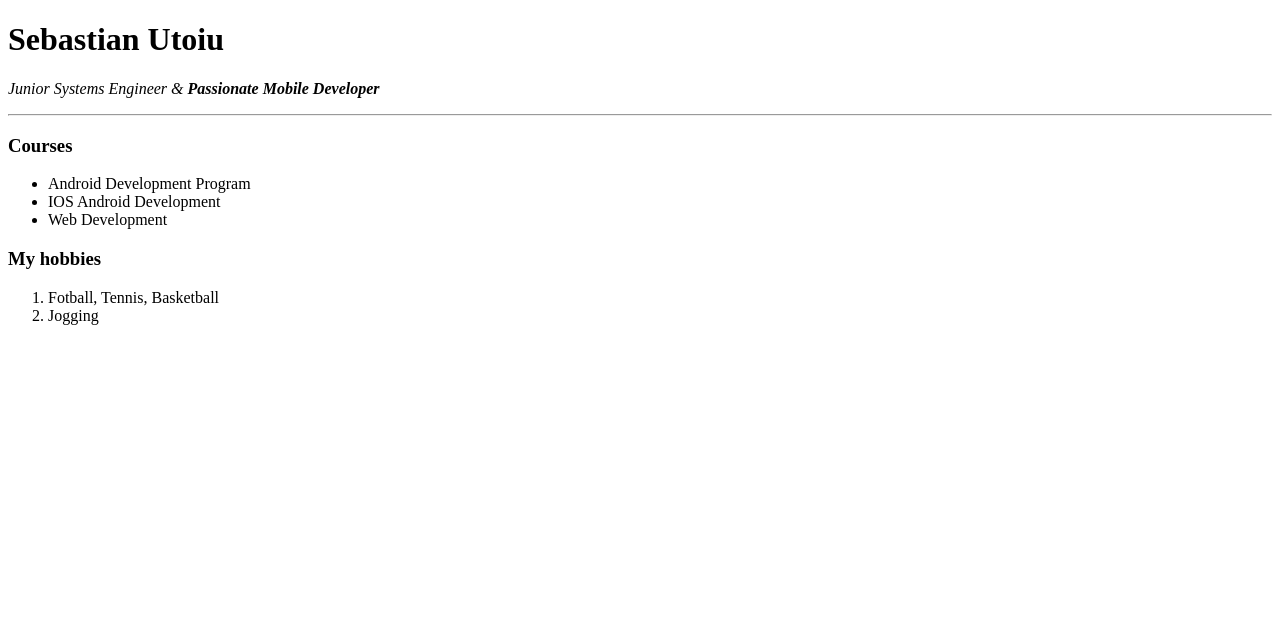
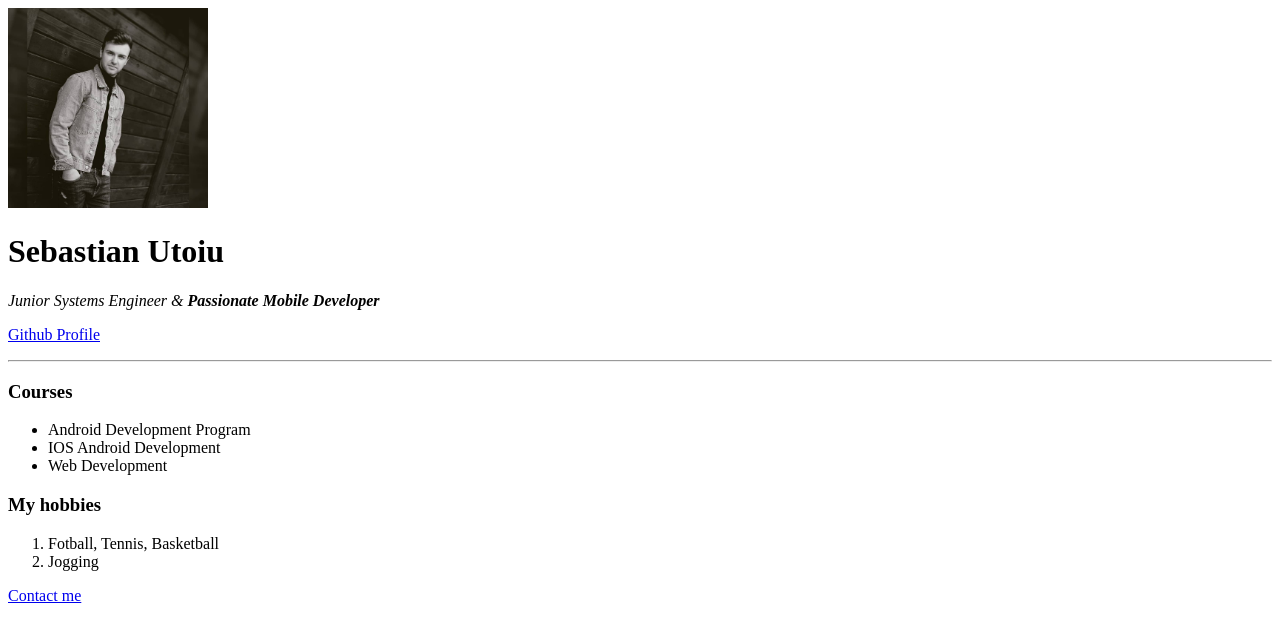
Before and after one commit to usebastian97/My-Portfolio-Website, a plain HTML site: page index.html in a window 1280 px wide. Drawn offline with Linux system fonts and the light colour scheme.

Commit message:
new html page added

```diff
--- a/index.html
+++ b/index.html
@@ -7,8 +7,11 @@
 </head>
 
 <body>
+    <img src="img/sebi.jpg" alt="Sebastian's image profile" width="200px">
     <h1>Sebastian Utoiu</h1>
     <p><em>Junior Systems Engineer & <strong>Passionate Mobile Developer</strong></em></p>
+
+    <p> <a href="https://github.com/usebastian97"> Github Profile</a></p>
     <hr>
     <h3>Courses</h3>
     <ul>
@@ -19,8 +22,10 @@
     <h3>My hobbies</h3>
     <ol>
         <li>Fotball, Tennis, Basketball</li>
-        <li> Jogging</li>
+        <li>Jogging</li>
     </ol>
+
+    <p> <a href="contact_me.html"> Contact me </a></p>
 
 </body>
 
```
Also changed, not shown: contact_me.html (added, +2 -0 lines), img/sebi.jpg (added).
